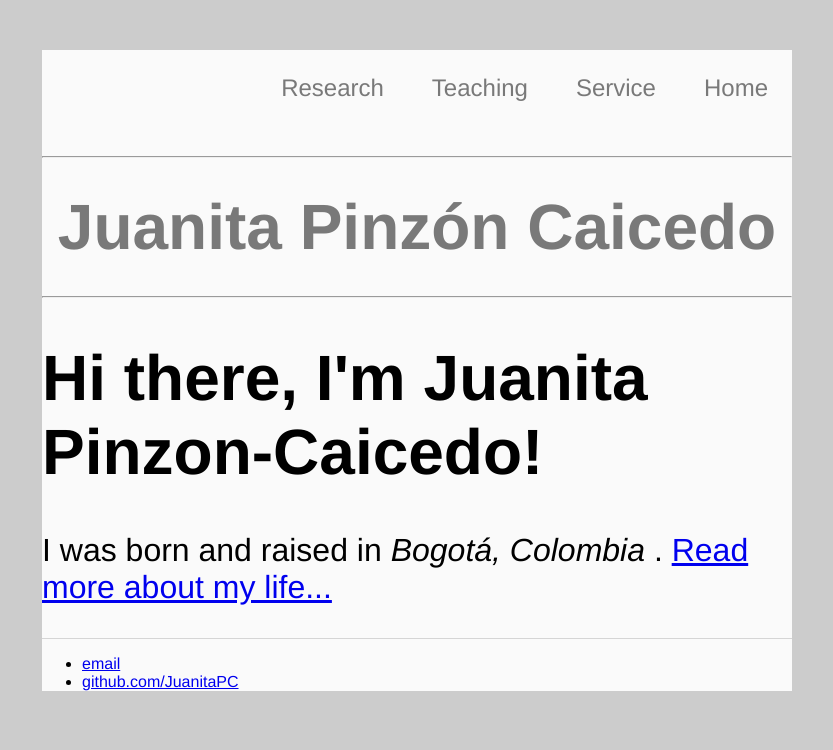
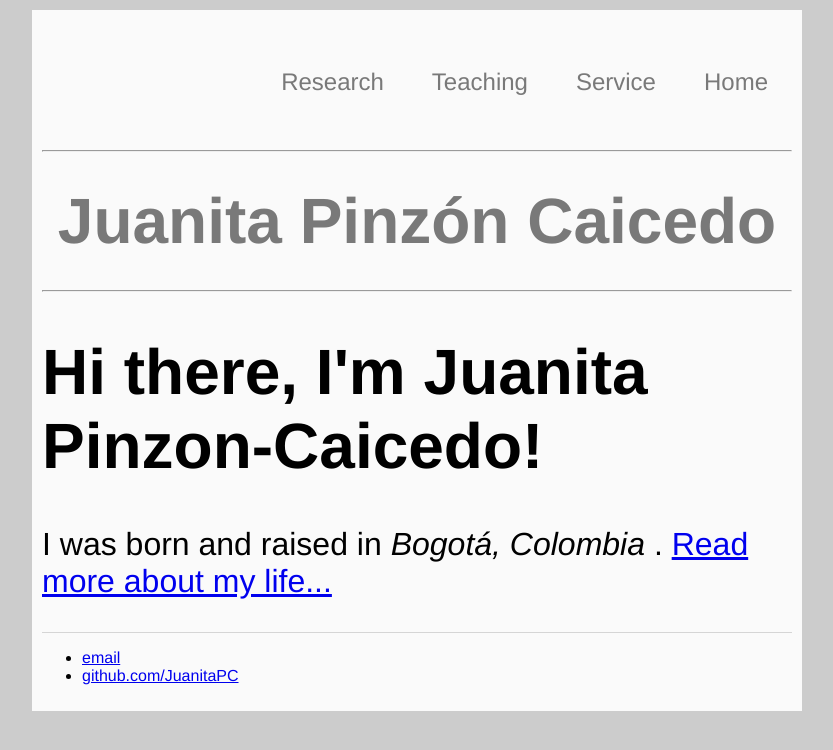
Before and after one commit to JuanitaPC/JuanitaPC.github.io, a Jekyll site: the page built from index.html, in a window 1280 px wide. Shown: the top 750 px of the page, without its empty margins (223-1056 px from the left). Built offline with Jekyll 4.4.1, drawn with Linux system fonts in a browser that asks for light colours.

Commit message:
Update main.css

```diff
--- a/css/main.css
+++ b/css/main.css
@@ -1,6 +1,6 @@
 body {
-	margin-top: 50px;
-	margin-bottom: 50px;
+	margin-top: 10px;
+	margin-bottom: 10px;
 	margin-right: auto;
 	margin-left: auto;
 	background: rgb(204,204,204);
@@ -10,8 +10,9 @@ body {
 }
 .contenido{
 	background: rgb(250,250,250);
-	margin: auto;
+	margin: 10px auto;
 	width: 750px;
+	padding: 10px;
 }
 nav{
 	font-size: 0.75em;
```
